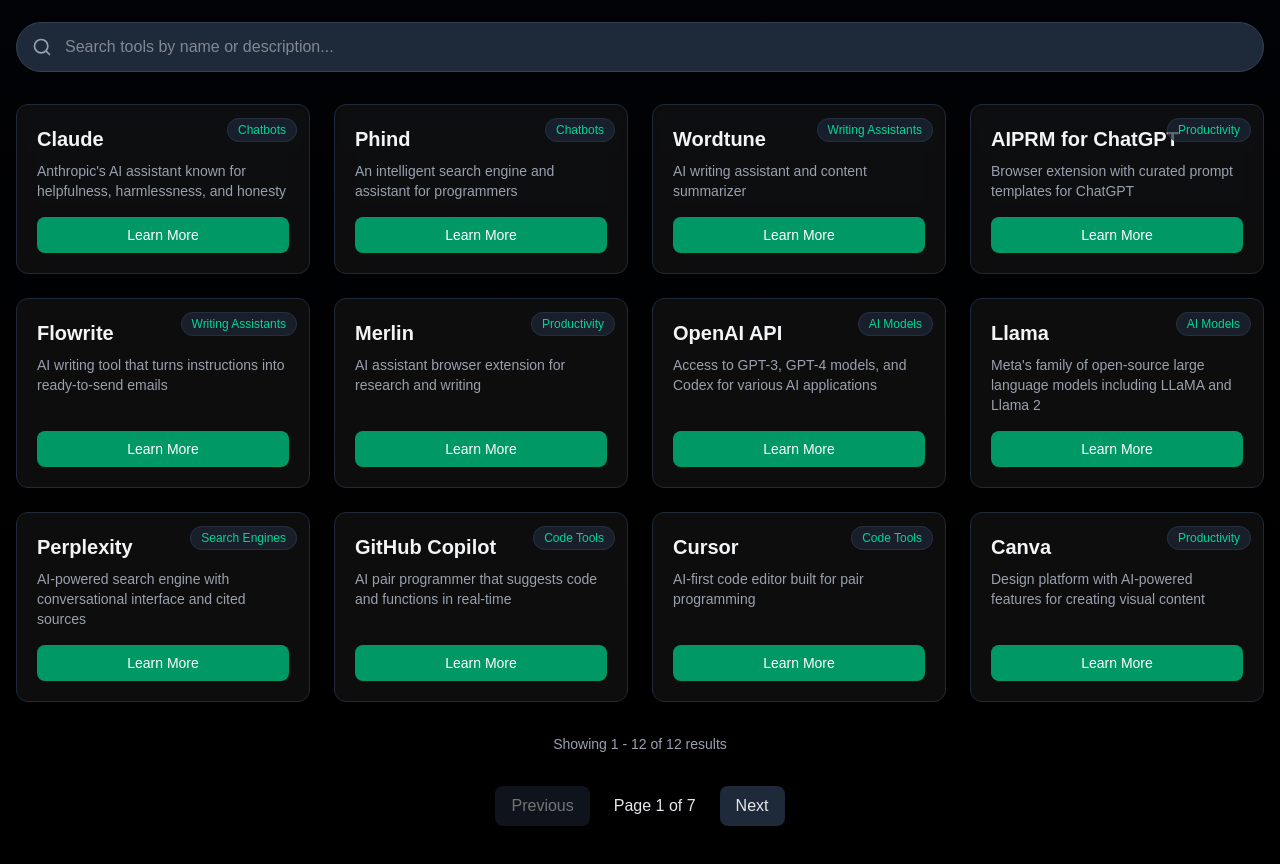
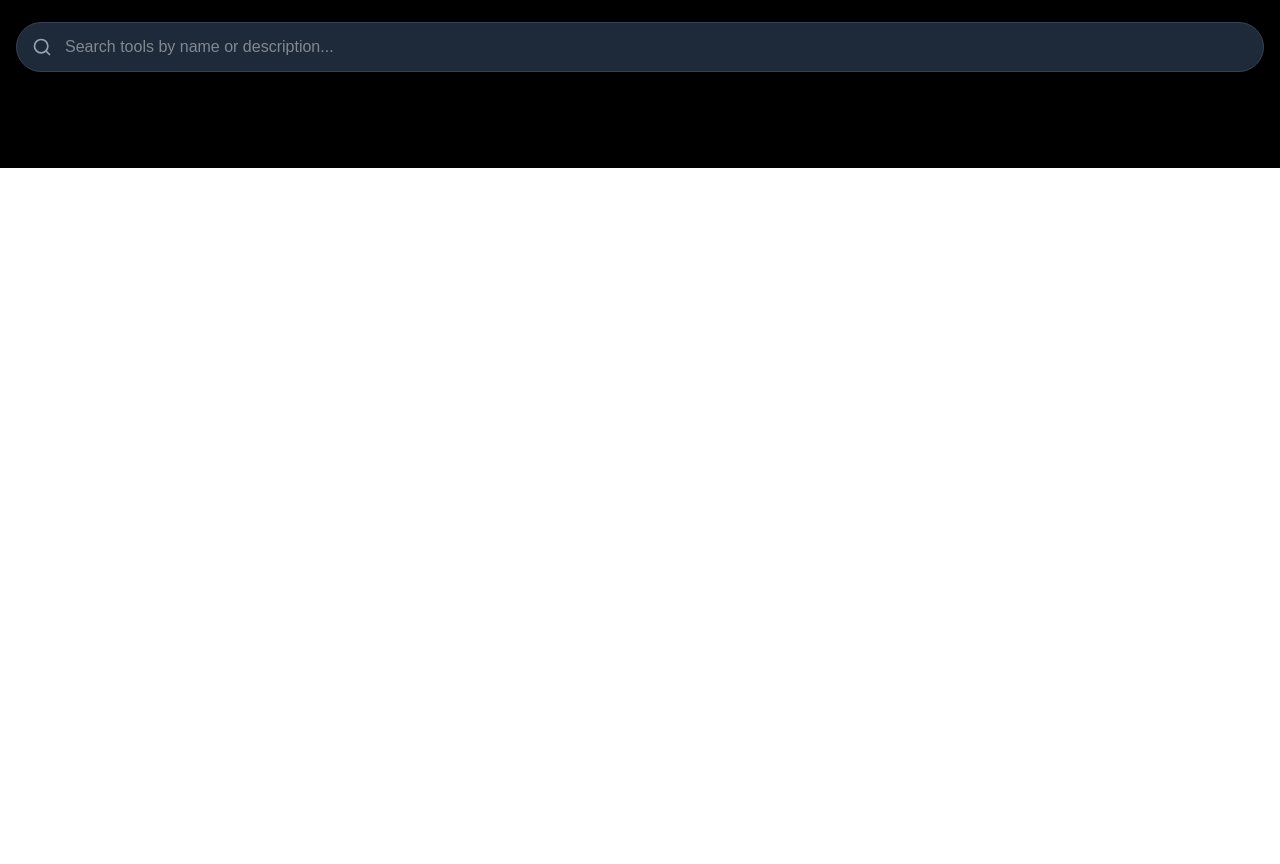
Before and after one commit to dariogeorge21/ai-central-station, a Next.js app: page /explore in a window 1280 px wide. Shown: the part 1104-1968 px from the top of the page. After the commit the page ends 1272 px from the top, so only its background shows below. Built offline with nearby package versions, Linux system fonts and the light colour scheme.

Commit message:
Removed cards on explore page

```diff
--- a/src/app/explore/page.tsx
+++ b/src/app/explore/page.tsx
@@ -8,8 +8,6 @@
 
 // Import components
 import CategoryFilter from '@/components/explore/CategoryFilter';
-import AIToolsGrid from '@/components/explore/AIToolsGrid';
-import AIToolDetail from '@/components/explore/AIToolDetail';
 
 // Sort options type
 type SortOption = 'nameAsc' | 'nameDesc' | 'popularity';
@@ -20,12 +18,9 @@
   const [isFilterOpen, setIsFilterOpen] = useState(false);
   const [isSortOpen, setIsSortOpen] = useState(false);
   const [selectedCategories, setSelectedCategories] = useState<ToolCategory[]>([]);
-  const [selectedTool, setSelectedTool] = useState<AITool | null>(null);
   const [sortOption, setSortOption] = useState<SortOption>('popularity');
-  const [currentPage, setCurrentPage] = useState(1);
   const [searchQuery, setSearchQuery] = useState('');
   const [isSearching, setIsSearching] = useState(false);
-  const itemsPerPage = 12;
 
   // Debounce search query
   const searchTimeoutRef = useRef<NodeJS.Timeout | null>(null);
@@ -61,14 +56,6 @@
   const scrollToContent = () => {
     exploreRef.current?.scrollIntoView({ behavior: 'smooth' });
   };
-
-  // Pagination logic
-  const paginatedTools = useMemo(() => {
-    const startIndex = (currentPage - 1) * itemsPerPage;
-    return filteredTools.slice(startIndex, startIndex + itemsPerPage);
-  }, [filteredTools, currentPage]);
-
-  const totalPages = Math.ceil(filteredTools.length / itemsPerPage);
 
   // Close dropdowns when clicking outside
   useEffect(() => {
@@ -160,7 +147,6 @@
   const clearSearch = () => {
     setSearchQuery('');
     setIsSearching(false);
-    setCurrentPage(1);
   };
 
   const [text] = useTypewriter({
@@ -183,7 +169,6 @@
   // Handle sort option change
   const handleSortChange = (option: SortOption) => {
     setSortOption(option);
-    setCurrentPage(1); // Reset to first page when sorting changes
     setIsSortOpen(false);
   };
 
@@ -268,13 +253,6 @@
             </p>
           </motion.div>
 
-          {/* Loading State */}
-          {isLoading ? (
-            <div className="flex items-center justify-center min-h-[400px]">
-              <div className="animate-spin rounded-full h-12 w-12 border-t-2 border-b-2 border-emerald-500"></div>
-            </div>
-          ) : (
-            <>
           {/* Filter and Sort Controls */}
           <div className="flex flex-col md:flex-row gap-4 mb-6">
             <div className="flex-1 filter-dropdown">
@@ -389,72 +367,9 @@
             )}
           </motion.div>
 
-              {/* AI Tools Grid Component */}
-              <AIToolsGrid
-                tools={isSearching ? filteredTools : paginatedTools}
-                onSelectTool={setSelectedTool}
-                onClearFilters={() => {
-                  setSelectedCategories([]);
-                  clearSearch();
-                  setCurrentPage(1);
-                }}
-              />
-
-              {/* Pagination - only show when not searching */}
-              {!isSearching && totalPages > 1 && (
-                <div className="flex justify-center mt-8 gap-2">
-                  <button
-                    onClick={() => setCurrentPage(prev => Math.max(1, prev - 1))}
-                    disabled={currentPage === 1}
-                    className="px-4 py-2 rounded-lg bg-gray-800 text-gray-200 disabled:opacity-50 disabled:cursor-not-allowed"
-                    aria-label="Previous page"
-                  >
-                    Previous
-                  </button>
-                  <span className="px-4 py-2 text-gray-200">
-                    Page {currentPage} of {totalPages}
-                  </span>
-                  <button
-                    onClick={() => setCurrentPage(prev => Math.min(totalPages, prev + 1))}
-                    disabled={currentPage === totalPages}
-                    className="px-4 py-2 rounded-lg bg-gray-800 text-gray-200 disabled:opacity-50 disabled:cursor-not-allowed"
-                    aria-label="Next page"
-                  >
-                    Next
-                  </button>
-                </div>
-              )}
-
-              {/* No results message */}
-              {!isLoading && filteredTools.length === 0 && (
-                <div className="text-center py-12">
-                  <p className="text-xl text-gray-400 mb-4">No AI tools found matching your criteria</p>
-                  <button
-                    onClick={() => {
-                      setSelectedCategories([]);
-                      clearSearch();
-                      setCurrentPage(1);
-                    }}
-                    className="bg-emerald-600 hover:bg-emerald-700 text-white font-semibold py-2 px-6 rounded-full transition-all duration-300"
-                  >
-                    Clear Filters
-                  </button>
-                </div>
-              )}
-            </>
-          )}
+          {/* Content below the search bar has been removed */}
         </div>
       </section>
-
-      {/* Tool Detail Popup with improved accessibility */}
-      <AnimatePresence>
-        {selectedTool && (
-          <AIToolDetail
-            tool={selectedTool}
-            onClose={() => setSelectedTool(null)}
-          />
-        )}
-      </AnimatePresence>
     </main>
   );
 }
--- a/src/app/page.tsx
+++ b/src/app/page.tsx
@@ -209,6 +209,6 @@
           </div>
         </div>
       </section>
-    </div>
+      </div>
   )
 }
--- a/src/components/explore/AIToolsGrid.tsx
+++ b/src/components/explore/AIToolsGrid.tsx
@@ -2,7 +2,6 @@
 
 import React, { useState, useEffect } from 'react';
 import { AITool } from '@/data/aiTools';
-import AIToolCard from './AIToolCard';
 import Pagination from './Pagination';
 
 interface AIToolsGridProps {
@@ -11,7 +10,7 @@
   onClearFilters: () => void;
 }
 
-const ITEMS_PER_PAGE = 32; // Show 32 cards per page
+const ITEMS_PER_PAGE = 32; // Show 32 items per page
 
 const AIToolsGrid: React.FC<AIToolsGridProps> = ({
   tools,
@@ -50,36 +49,39 @@
   // Handle page change
   const handlePageChange = (page: number) => {
     setCurrentPage(page);
-    // Scroll to top of grid
+    // Scroll to top of list
     window.scrollTo({ top: 0, behavior: 'smooth' });
   };
+
   return (
     <>
-      <div className="grid grid-cols-1 md:grid-cols-2 lg:grid-cols-3 xl:grid-cols-4 gap-6">
+      <div className="w-full">
         {isLoading ? (
-          // Loading skeleton - show 8 cards on mobile, 12 on larger screens
-          Array.from({ length: Math.min(12, ITEMS_PER_PAGE) }).map((_, index) => (
-            <div key={index} className="bg-gray-800/50 rounded-xl overflow-hidden animate-pulse h-[240px]">
-              <div className="p-5">
-                <div className="h-6 bg-gray-700/50 rounded w-3/4 mb-4"></div>
-                <div className="h-16 bg-gray-700/50 rounded mb-4"></div>
-                <div className="h-10 bg-gray-700/50 rounded mt-auto"></div>
+          // Loading skeleton
+          <div className="space-y-4">
+            {Array.from({ length: 10 }).map((_, index) => (
+              <div key={index} className="w-full bg-gray-800/50 rounded-lg p-4 animate-pulse">
+                <div className="h-6 bg-gray-700/50 rounded w-1/4 mb-2"></div>
+                <div className="h-4 bg-gray-700/50 rounded w-3/4"></div>
               </div>
+            ))}
+          </div>
+        ) : (
+          // Tool list without cards
+          <div className="space-y-4">
+            {paginatedTools.length > 0 ? (
+              paginatedTools.map((tool) => (
+                <div
+                  key={tool.id}
+                  className="w-full bg-gray-800/20 hover:bg-gray-800/30 border border-gray-800 hover:border-emerald-500/30 rounded-lg p-4 transition-all duration-300 cursor-pointer"
+                  onClick={() => onSelectTool(tool)}
+                >
+                  <h3 className="text-xl font-semibold text-gray-100 mb-2">{tool.name}</h3>
+                  <p className="text-gray-400 text-sm">{tool.description}</p>
                 </div>
               ))
             ) : (
-          // Actual tools (paginated)
-          paginatedTools.map((tool) => (
-            <AIToolCard
-              key={tool.id}
-              tool={tool}
-              onClick={onSelectTool}
-            />
-          ))
-        )}
-
-        {!isLoading && tools.length === 0 && (
-          <div className="col-span-full py-16 text-center">
+              <div className="py-16 text-center">
                 <p className="text-gray-400 text-lg">No tools found matching the selected categories</p>
                 <button
                   onClick={onClearFilters}
@@ -87,6 +89,8 @@
                 >
                   Clear filters
                 </button>
+              </div>
+            )}
           </div>
         )}
       </div>
```
Lines whose indentation alone changed are shown as unchanged.
